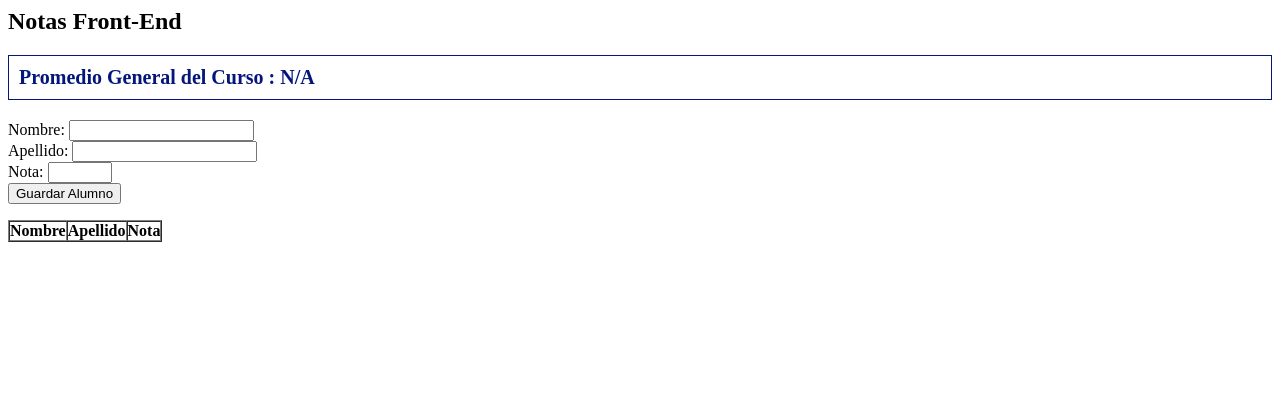
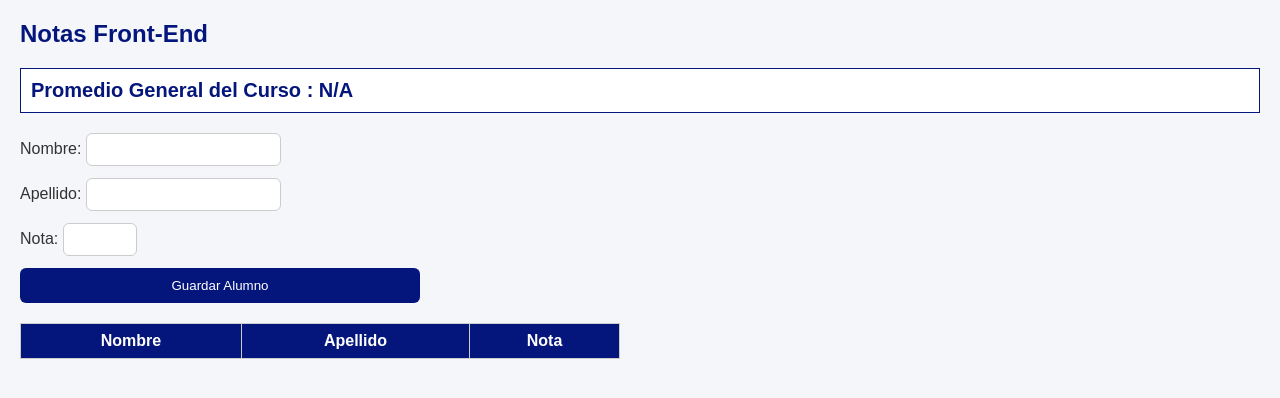
Before and after one commit to CamiNecu/Clase05_05_2025, a plain HTML site: page index.html in a window 1280 px wide. Drawn offline with Linux system fonts and the light colour scheme.

Commit message:
Implementacion de Css

```diff
--- /dev/null
+++ b/estilo.css
@@ -0,0 +1,64 @@
+body {
+    font-family: Arial, sans-serif;
+    margin: 20px;
+    background-color: #f4f6fa;
+    color: #333;
+}
+
+h2 {
+    color: #04167c;
+}
+
+form {
+    display: flex;
+    flex-direction: column;
+    gap: 12px;
+    margin-bottom: 20px;
+    max-width: 400px;
+}
+
+input {
+    padding: 8px;
+    border: 1px solid #ccc;
+    border-radius: 6px;
+}
+
+button {
+    padding: 10px;
+    background-color: #04167c;
+    color: white;
+    border: none;
+    border-radius: 6px;
+    cursor: pointer;
+}
+
+button:hover {
+    background-color: #032d99;
+}
+
+#studentsTable {
+    width: 100%;
+    border-collapse: collapse;
+    max-width: 600px;
+}
+
+#studentsTable th, #studentsTable td {
+    border: 1px solid #ccc;
+    padding: 8px;
+    text-align: center;
+}
+
+#studentsTable th {
+    background-color: #04167c;
+    color: white;
+}
+
+@media (max-width: 600px) {
+    form {
+        width: 100%;
+    }
+
+    #studentsTable {
+        font-size: 14px;
+    }
+}
--- a/index.html
+++ b/index.html
@@ -3,6 +3,7 @@
     <meta charset="UTF-8">
     <meta name="viewport" content="width=device-width, initial-scale=1.0">
     <title>Document</title>
+    <link rel="stylesheet" href="estilo.css">
     <style>
         #average{
             margin: 16px 0;
```
